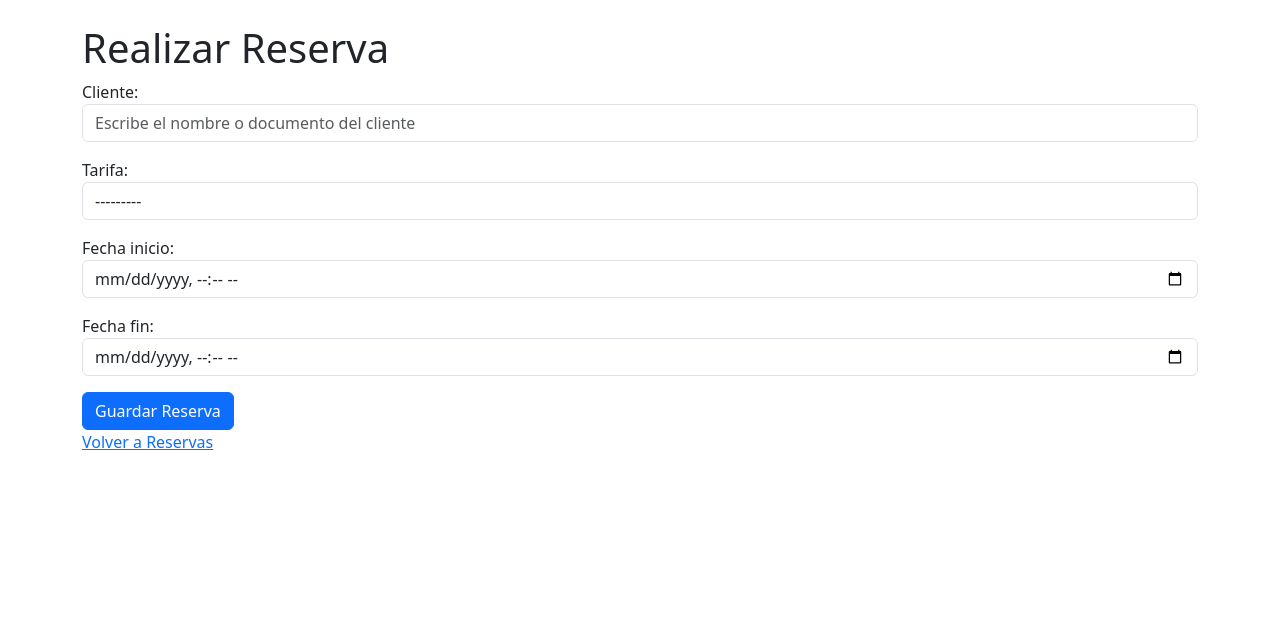
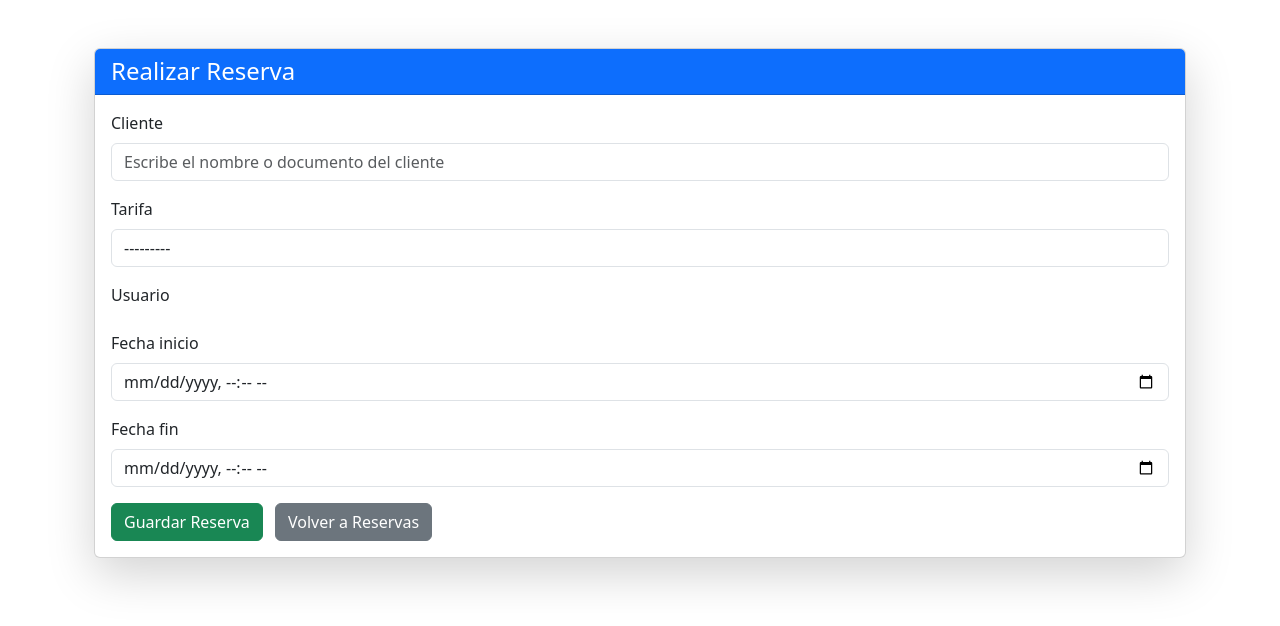
Before and after one commit to juangzj/Hotel_Basan_Plaza, a Django app: template habitaciones/templates/realizar_reserva.html in a window 1280 px wide. Shown: the part 56-682 px from the top of the page. Run offline with Django 5.2, Linux system fonts and the light colour scheme; the template is opened without the code that fills it: values that come from a table or form of the project are taken from there, others are empty; some libraries are stand-ins or nearby versions.

Commit message:
Diseño de pagina realizar_reserva.html

```diff
--- a/habitaciones/templates/realizar_reserva.html
+++ b/habitaciones/templates/realizar_reserva.html
@@ -1,14 +1,37 @@
 {% extends 'base.html' %}
 
 {% block content %}
-<h1>Realizar Reserva</h1>
+<div class="container mt-5">
+  <div class="card shadow-lg">
+    <div class="card-header bg-primary text-white">
+      <h4 class="mb-0">Realizar Reserva</h4>
+    </div>
+    <div class="card-body">
+      <form method="post">
+        {% csrf_token %}
 
-<form method="post">
-  {% csrf_token %}
-  {{ form.as_p }}
+        {% if form.non_field_errors %}
+        <div class="alert alert-danger">
+          {{ form.non_field_errors }}
+        </div>
+        {% endif %}
 
-  <button type="submit" class="btn btn-primary">Guardar Reserva</button>
-</form>
+        {% for field in form %}
+        <div class="mb-3">
+          <label for="{{ field.id_for_label }}" class="form-label">{{ field.label }}</label>
+          {{ field }}
+          {% if field.errors %}
+          <div class="text-danger small">
+            {{ field.errors|striptags }}
+          </div>
+          {% endif %}
+        </div>
+        {% endfor %}
 
-<a href="{% url 'vista_reservas' %}">Volver a Reservas</a>
+        <button type="submit" class="btn btn-success">Guardar Reserva</button>
+        <a href="{% url 'vista_reservas' %}" class="btn btn-secondary ms-2">Volver a Reservas</a>
+      </form>
+    </div>
+  </div>
+</div>
 {% endblock %}
```
